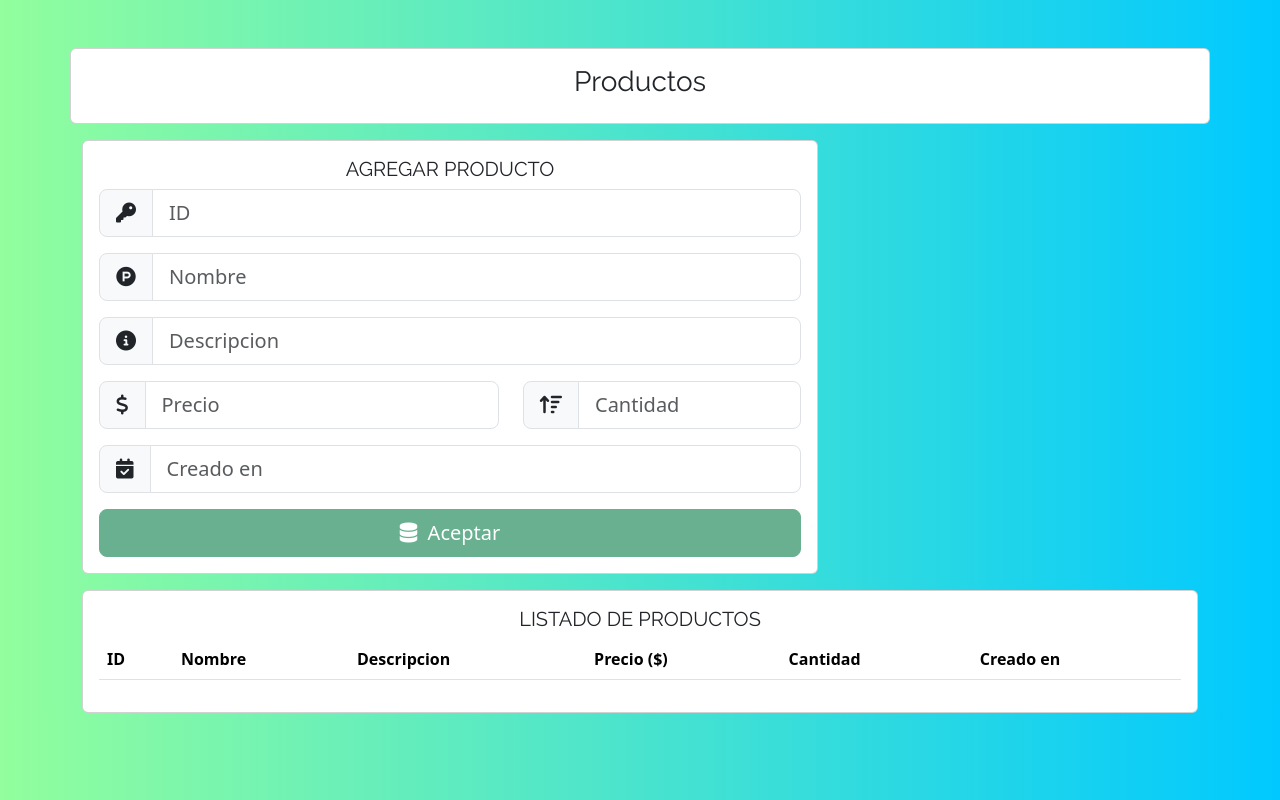
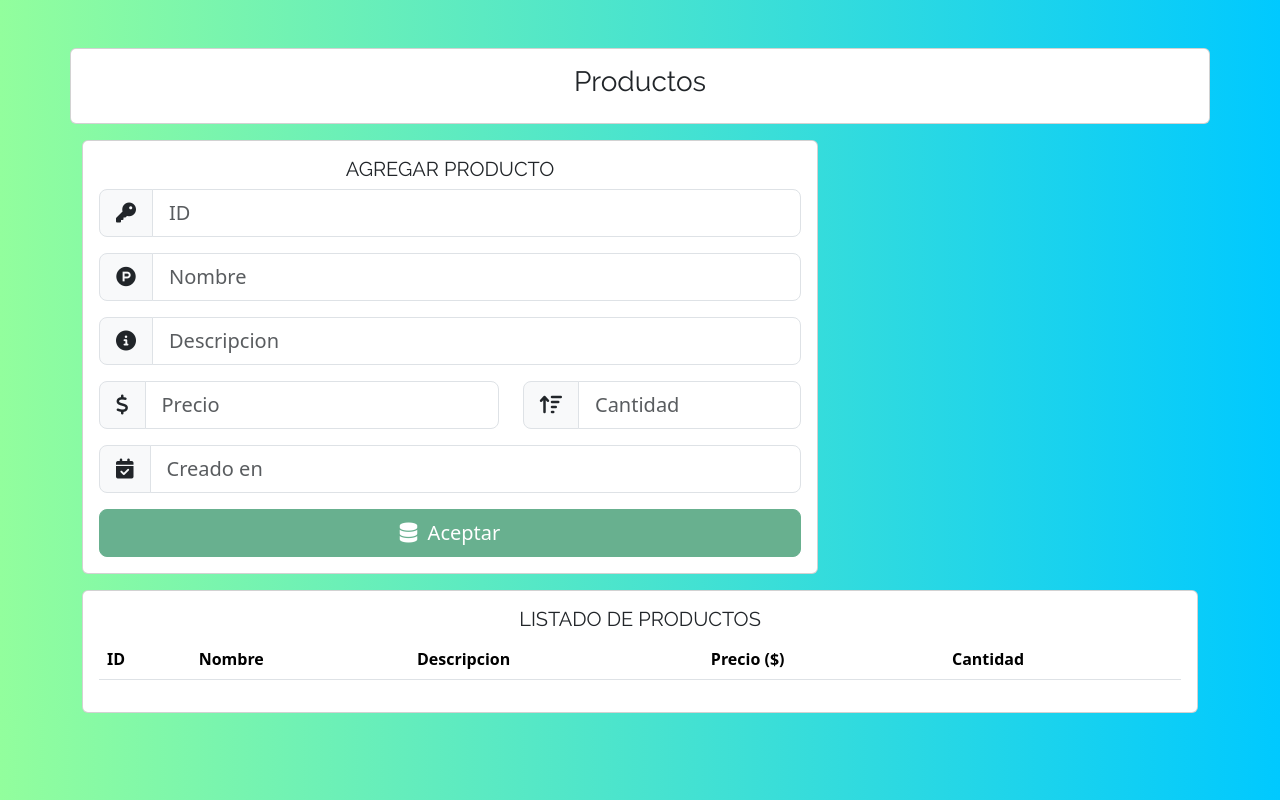
Before and after one commit to Ricarthur1/CRUDProductos, an Angular app: page / in a window 1280 px wide. Built offline with nearby package versions, Linux system fonts and the light colour scheme.

Commit message:
Quitando fecha

```diff
--- a/src/app/components/productos/productos.component.html
+++ b/src/app/components/productos/productos.component.html
@@ -91,7 +91,6 @@
                   <th scope="col">Descripcion</th>
                   <th scope="col">Precio ($)</th>
                   <th scope="col">Cantidad</th>
-                  <th scope="col">Creado en</th>
                 </tr>
               </thead>
               <tbody>
```
